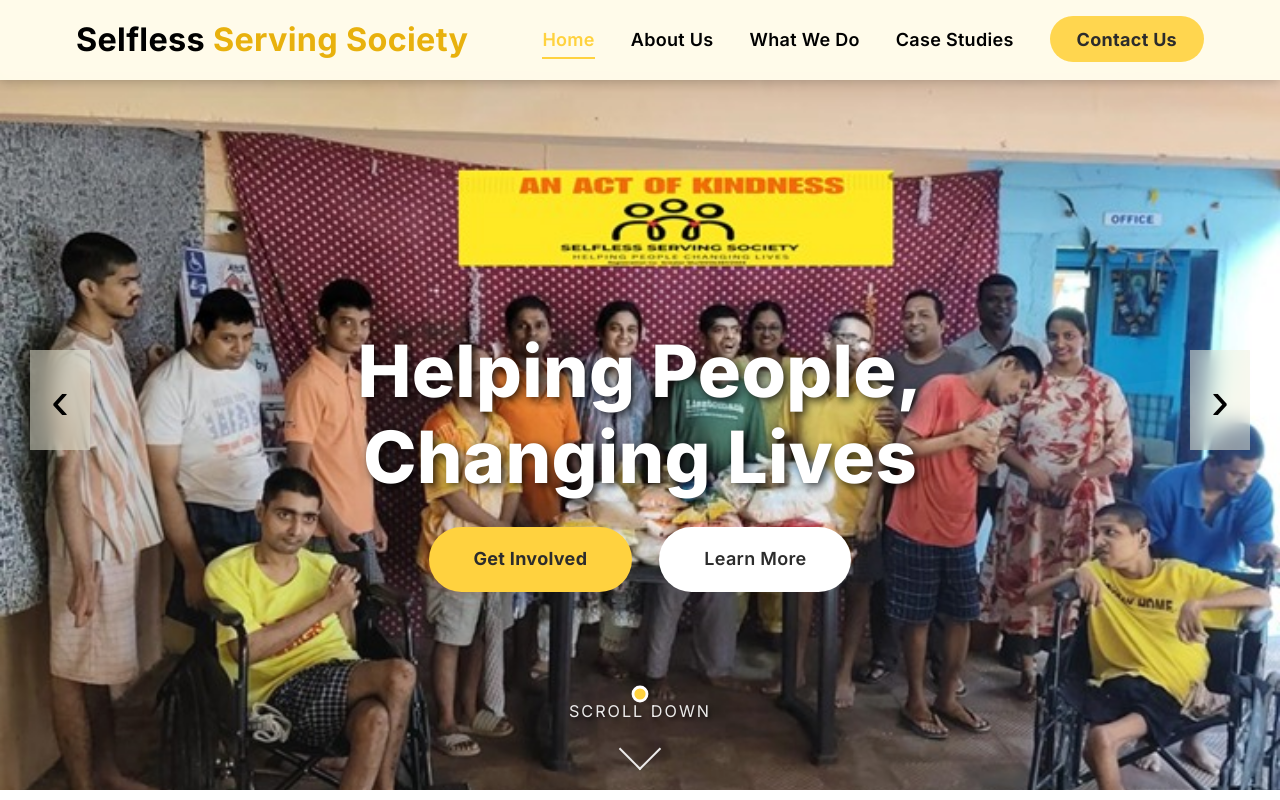
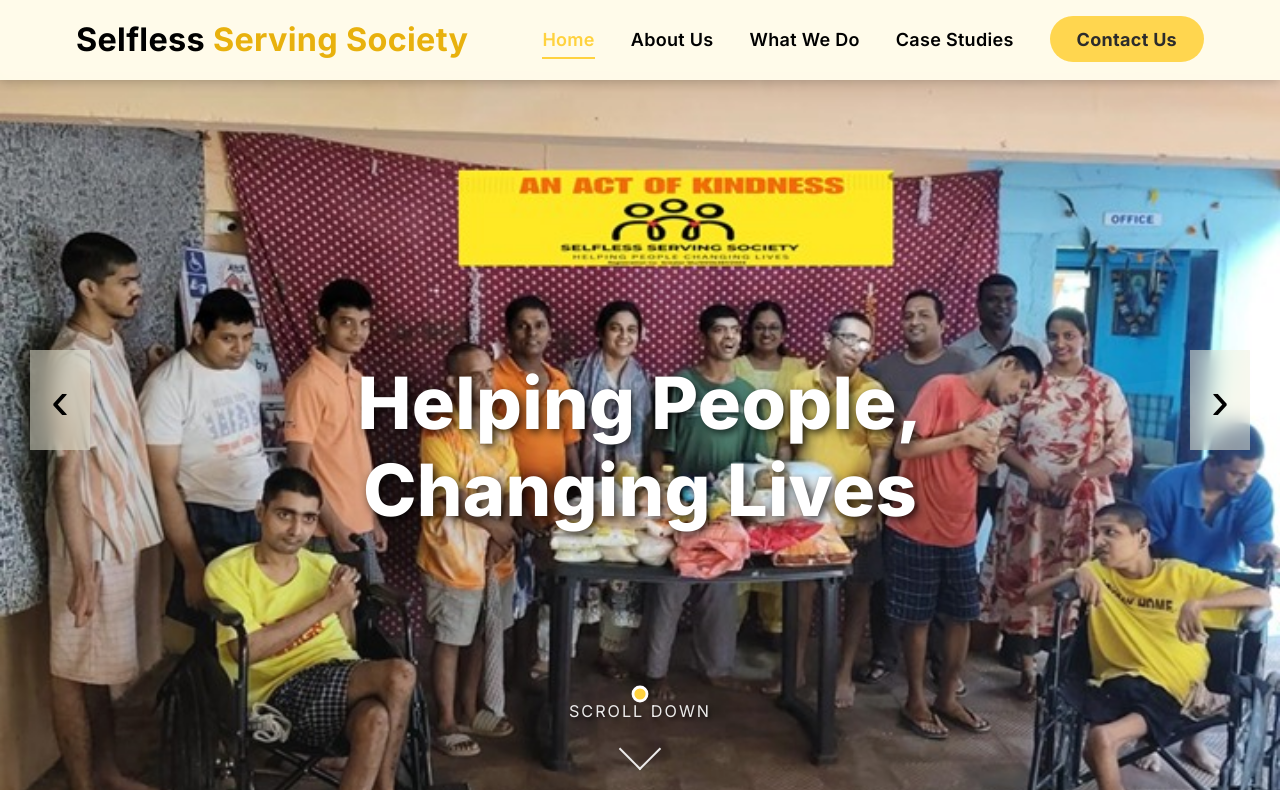
Before and after one commit to SHADOWMAN454584/NGO-SSS-Website, a React (Create React App) app: page / in a window 1280 px wide. Shown: the top 800 px of the page. Built offline with nearby package versions, Linux system fonts and the light colour scheme.

Commit message:
Buttons Removed

```diff
--- a/src/pages/Home.js
+++ b/src/pages/Home.js
@@ -141,10 +141,7 @@ const Home = () => {
           {/* <p className="hero-subtitle">
             Empowering Communities Through Health, Hygiene, Education, and Compassionate Change for a Dignified Future
           </p> */}
-          <div className="hero-buttons">
-            <Link to="/Contact" className="btn btn-primary">Get Involved</Link>
-            <Link to="/What-We-Do" className="btn btn-secondary">Learn More</Link>
-          </div>
+
         </div>
         <div className="scroll-indicator">
           <span>Scroll Down </span>
```
